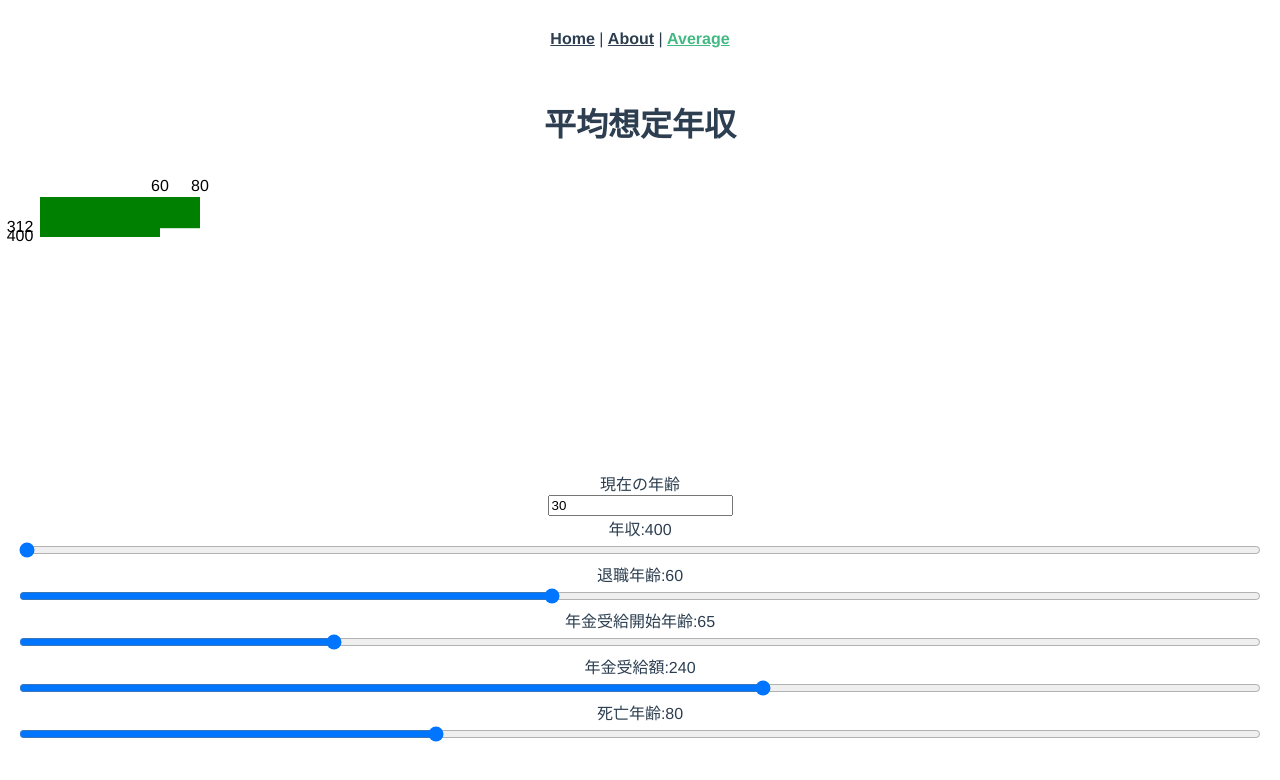
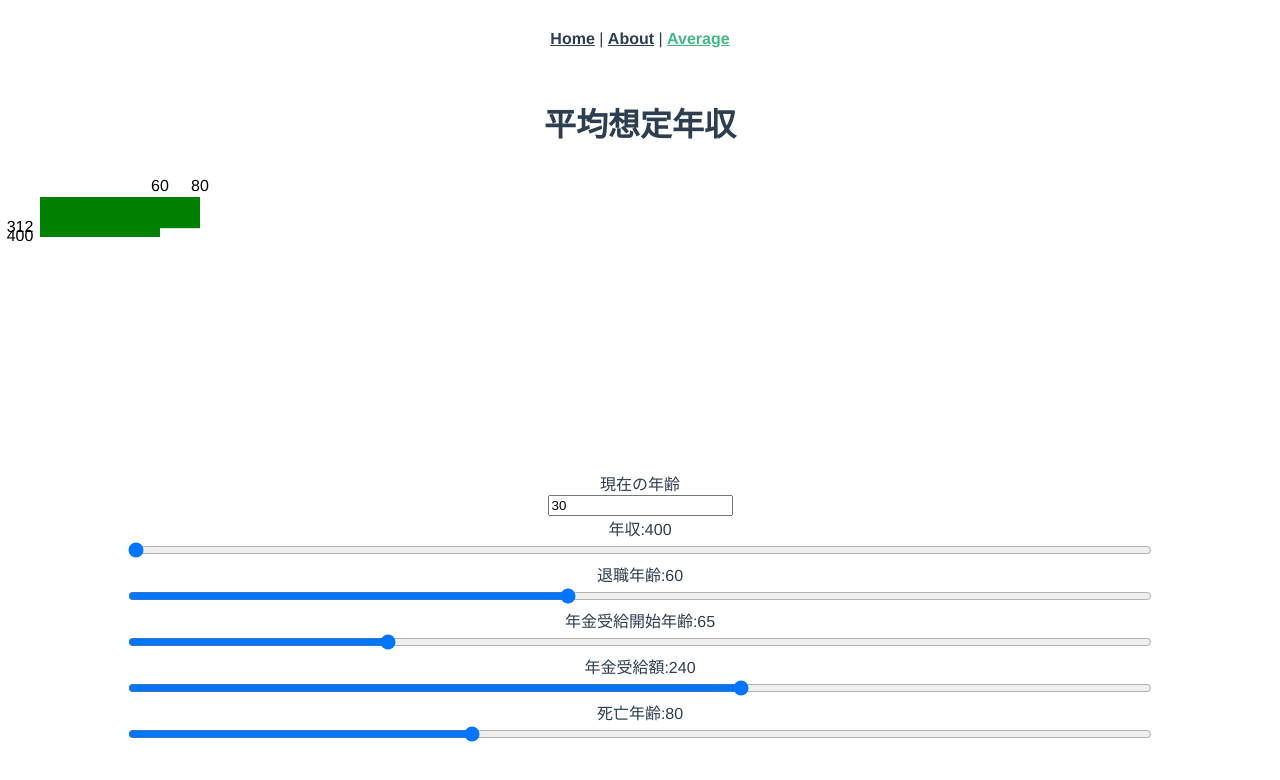
Before and after one commit to peccu/fp, a Vue app: page /#/average in a window 1280 px wide. Shown: the top 780 px of the page. Built offline with nearby package versions, Linux system fonts and the light colour scheme.

Commit message:
fix width

```diff
--- a/src/components/AverageGraph.vue
+++ b/src/components/AverageGraph.vue
@@ -129,6 +129,6 @@ text {
   alignment-baseline: middle;
 }
 input[type=range] {
-  width: 97%;
+  width: 80%;
 }
 </style>
```
